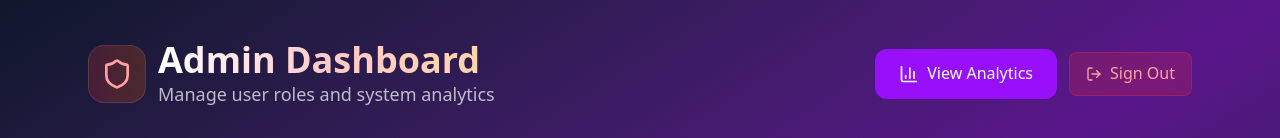
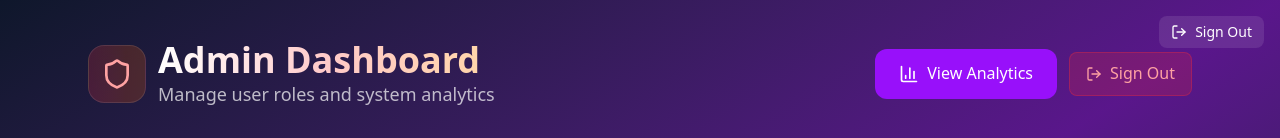
Before and after one commit to Ujjwaljain16/CampusSync, a Next.js app in the folder my-app/: page /admin/dashboard in a window 1280 px wide. Shown: the top 138 px of the page. Built offline with nearby package versions, Linux system fonts and the light colour scheme; no server answers.

Commit message:
fix(auth): clear Supabase client session on logout to prevent refresh token 400s; add global logout button in layout

```diff
--- a/my-app/src/app/layout.tsx
+++ b/my-app/src/app/layout.tsx
@@ -1,6 +1,7 @@
 import type { Metadata } from "next";
 import { Inter, Geist, Geist_Mono } from "next/font/google";
 import "./globals.css";
+import LogoutButton from "../components/LogoutButton";
 
 // Font configurations
 const inter = Inter({
@@ -77,6 +78,9 @@ export default function RootLayout({
         <meta name="viewport" content="width=device-width, initial-scale=1, maximum-scale=5" />
       </head>
       <body className="antialiased font-sans min-h-screen">
+        <div className="fixed top-4 right-4 z-50">
+          <LogoutButton variant="minimal" />
+        </div>
         {children}
       </body>
     </html>
--- a/my-app/src/components/LogoutButton.tsx
+++ b/my-app/src/components/LogoutButton.tsx
@@ -3,6 +3,7 @@
 import { LogOut } from 'lucide-react';
 import { useRouter } from 'next/navigation';
 import { useState } from 'react';
+import { supabase } from '../../lib/supabaseClient';
 
 interface LogoutButtonProps {
   className?: string;
@@ -18,7 +19,10 @@ export default function LogoutButton({ className = '', variant = 'default' }: Lo
 
     setLoggingOut(true);
     try {
-      // Call the logout API
+      // Clear client session first to avoid refresh token errors
+      try { await supabase.auth.signOut(); } catch {}
+
+      // Call the logout API to clear server cookies/session
       const response = await fetch('/api/auth/signout', {
         method: 'POST',
         headers: {
@@ -33,7 +37,6 @@ export default function LogoutButton({ className = '', variant = 'default' }: Lo
       // Force a full page reload to clear all client-side state
       window.location.href = '/login';
     } catch (error) {
-      console.error('Logout error:', error);
       // Even if the API call fails, redirect to login
       window.location.href = '/login';
     } finally {
```
